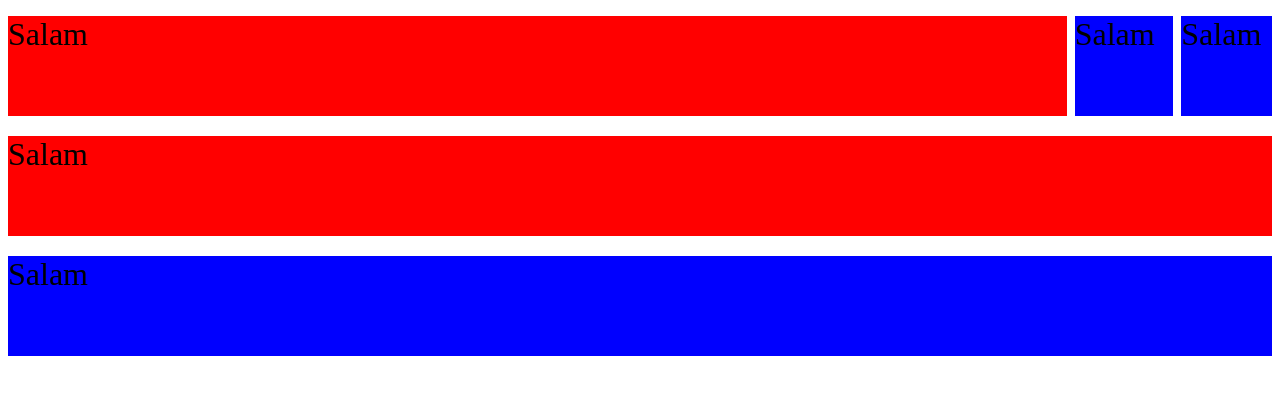
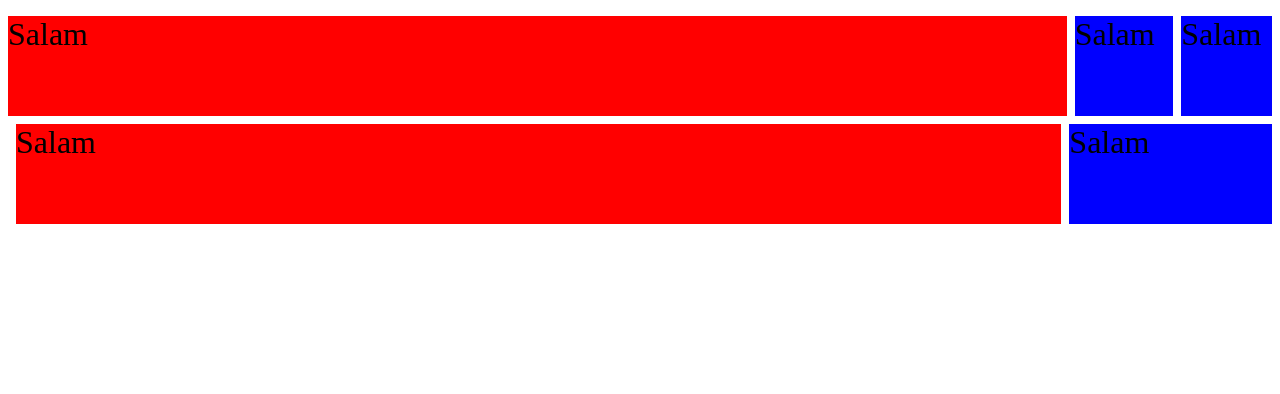
Before and after one commit to alirezatahani/React-Template, a React app: page / in a window 1280 px wide. Shown: the top 394 px of the page. Built offline with nearby package versions, Linux system fonts and the light colour scheme.

Commit message:
bug/fix row and col styles bug when there is no spacing prop

```diff
--- a/src/components/grid/styles/Col.styles.tsx
+++ b/src/components/grid/styles/Col.styles.tsx
@@ -6,32 +6,48 @@ import { calculateColPadding, calculateWidth } from '../utils/utils';
 export const StyledCol = styled.div<ColProps>`
   ${({ span, xs }) => (span ? calculateWidth(span) : calculateWidth(xs))};
 
-  ${({ spacing, xs, sm, md, lg, xl }) => {
+  ${({ spacing }) => {
+    if (!spacing) return `${calculateColPadding(8)}`;
     if (typeof spacing === 'number') {
       return `${calculateColPadding(spacing)};`;
     } else {
       return `
       @media ${devices.xs} {
         ${calculateColPadding(spacing.xs)};
-        ${calculateWidth(xs)};
+
       }
       @media ${devices.sm} {
         ${calculateColPadding(spacing.sm)};
-        ${calculateWidth(sm)};
+
       }
       @media ${devices.md} {
         ${calculateColPadding(spacing.md)};
-        ${calculateWidth(md)};
+
       }
       @media ${devices.lg} {
         ${calculateColPadding(spacing.lg)};
-        ${calculateWidth(lg)};
+
       }
       @media ${devices.xl} {
         ${calculateColPadding(spacing.xl)};
-        ${calculateWidth(xl)};
+
      }
       `;
     }
   }}
+  @media ${devices.xs} {
+    ${({ xs }) => calculateWidth(xs)};
+  }
+  @media ${devices.sm} {
+    ${({ sm }) => calculateWidth(sm)};
+  }
+  @media ${devices.md} {
+    ${({ md }) => calculateWidth(md)};
+  }
+  @media ${devices.lg} {
+    ${({ lg }) => calculateWidth(lg)};
+  }
+  @media ${devices.xl} {
+    ${({ xl }) => calculateWidth(xl)};
+  }
 `;
--- a/src/components/grid/styles/Row.styles.tsx
+++ b/src/components/grid/styles/Row.styles.tsx
@@ -7,6 +7,7 @@ export const FlexRow = styled.div<RowStyleProps>`
   display: flex;
   flex-wrap: wrap;
   ${({ spacing }) => {
+    if (!spacing) return '';
     if (typeof spacing === 'number') {
       return `
         margin-left: -${spacing}px;
--- a/src/index.tsx
+++ b/src/index.tsx
@@ -45,7 +45,7 @@ const App: React.FC = () => {
           </div>
         </Col>
       </Row>
-      <Row spacing={20}>
+      <Row>
         <Col xs={12} sm={6} md={8} lg={10}>
           <div
             style={{
```
